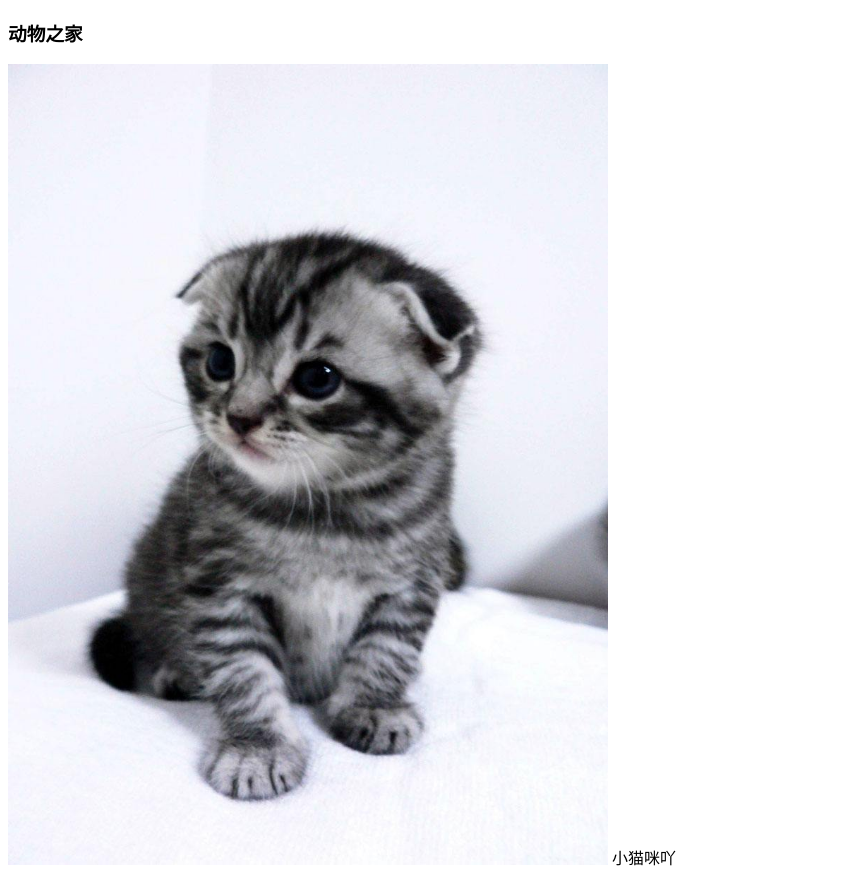
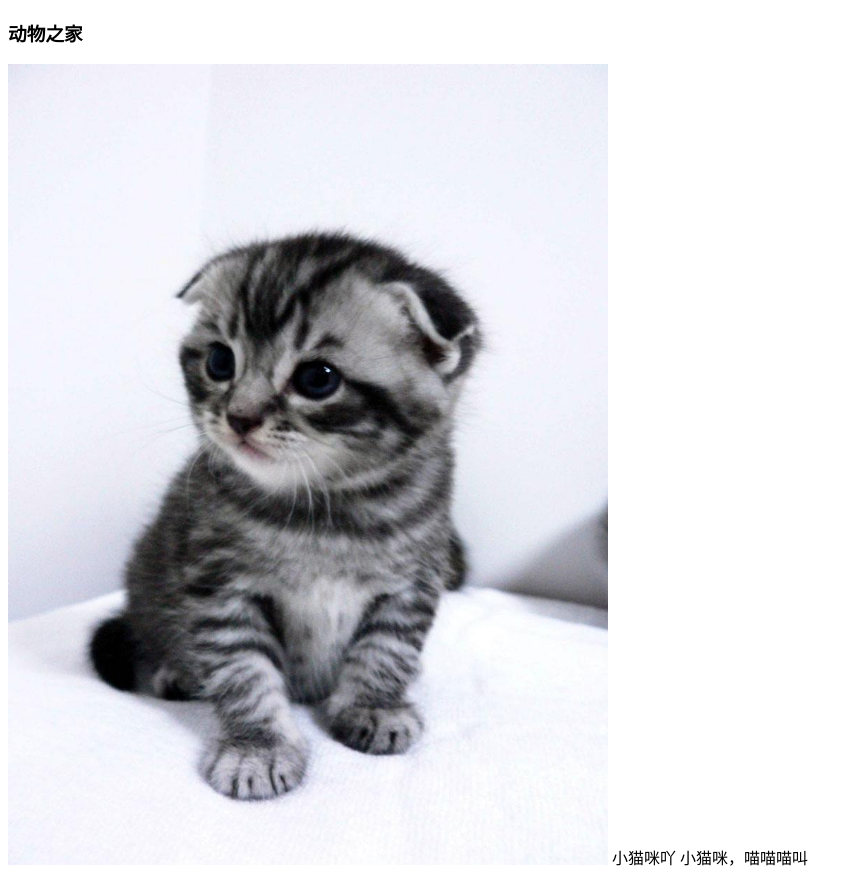
Before and after one commit to Fay-m/lianxi, a plain HTML site: page index.html in a window 1280 px wide. Shown: the whole page, without its empty margins (0-861 px from the left). Drawn offline with Linux system fonts and the light colour scheme.

Commit message:
在master分支上修改了index.html

```diff
--- a/index.html
+++ b/index.html
@@ -12,6 +12,7 @@
     <h3>动物之家</h3>
     <img src="./image/小猫咪.jpg" alt="">
     小猫咪吖
+    小猫咪，喵喵喵叫
 </body>
 
 </html>
```
